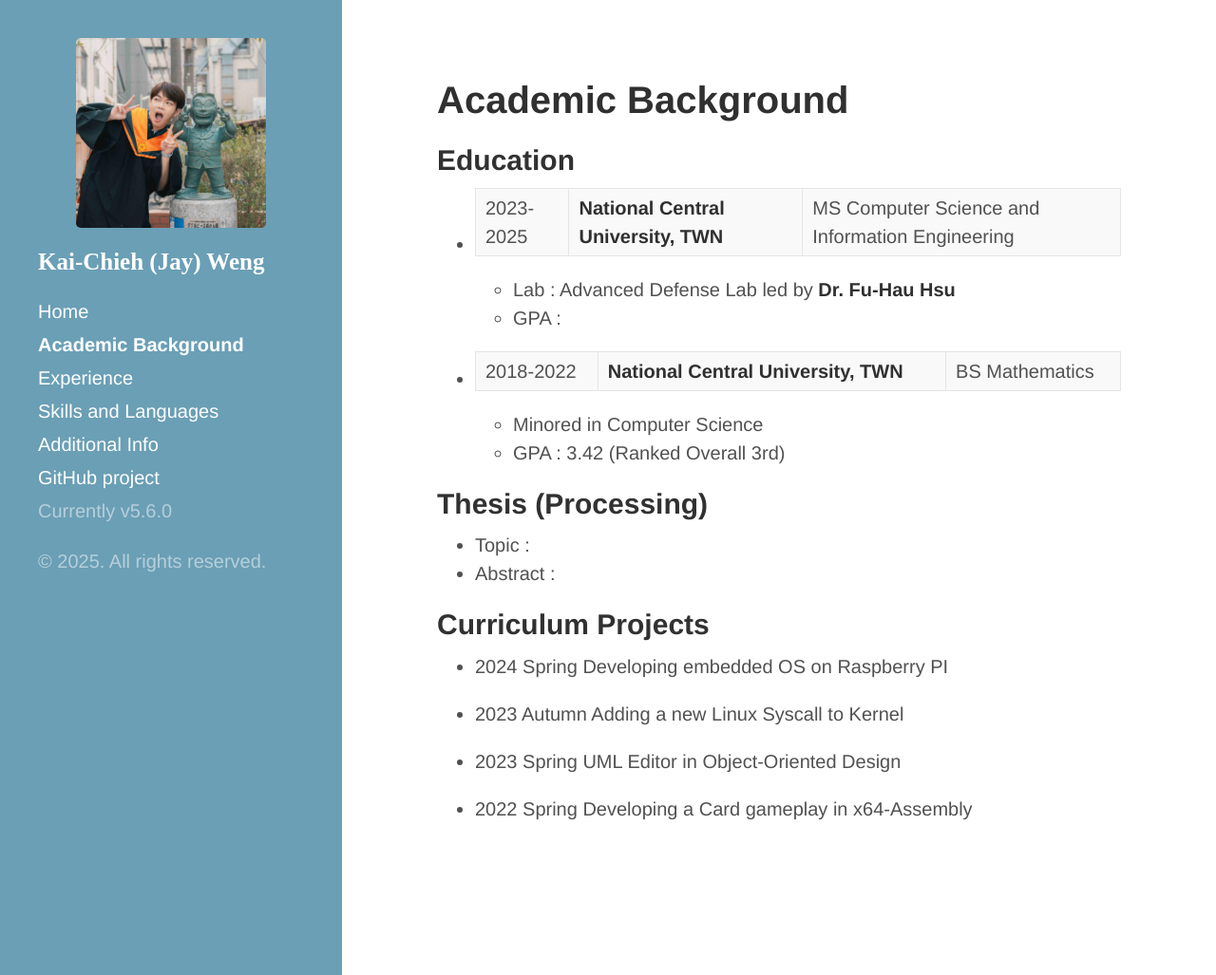
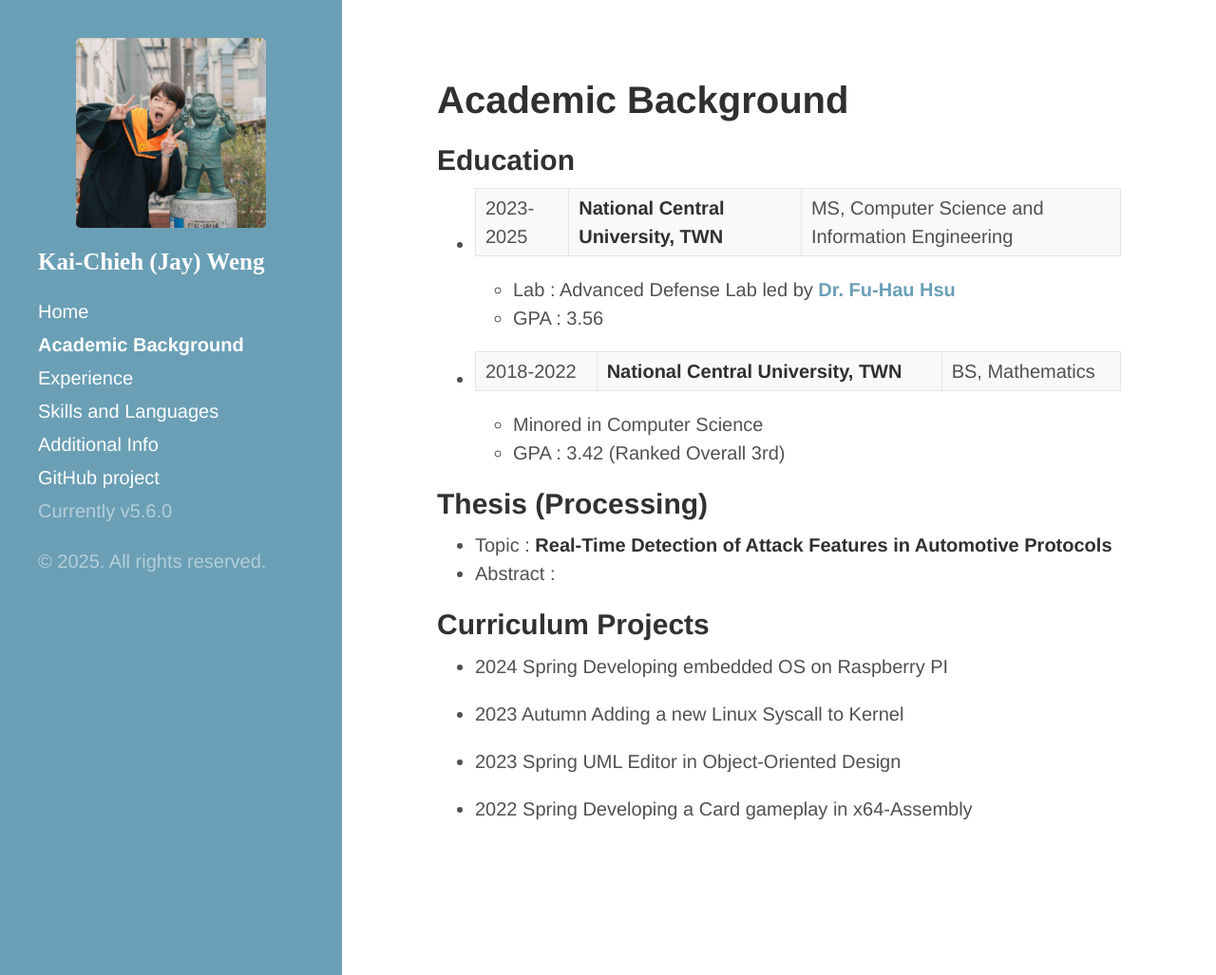
Before and after one commit to FactorialK/FactorialK.github.io, a Jekyll site: the page built from B_Background.md, in a window 1280 px wide and 1027 px high. Shown: the whole window at 95% size. Built offline with Jekyll 4.4.1, drawn with Linux system fonts in a browser that asks for light colours.

Commit message:
250405 Modifying some contents

```diff
--- a/B_Background.md
+++ b/B_Background.md
@@ -4,16 +4,16 @@ title: Academic Background
 ---
 
 ## Education
-- 2023-2025 | **National Central University, TWN** | MS Computer Science and Information Engineering
-  - Lab : Advanced Defense Lab led by **Dr. Fu-Hau Hsu**
-  - GPA :
-- 2018-2022 | **National Central University, TWN** | BS Mathematics
+- 2023-2025 | **National Central University, TWN** | MS, Computer Science and Information Engineering
+  - Lab : Advanced Defense Lab led by [**Dr. Fu-Hau Hsu**](https://staff.csie.ncu.edu.tw/hsufh/)
+  - GPA : 3.56
+- 2018-2022 | **National Central University, TWN** | BS, Mathematics
   - Minored in Computer Science
   - GPA : 3.42 (Ranked Overall 3rd)
 
 
 ## Thesis (Processing)
-* Topic :
+* Topic : **Real-Time Detection of Attack Features in Automotive Protocols**
 * Abstract :
 
 ## Curriculum Projects
```
Also changed, not shown: C_Experience.md (+2 -2 lines), D_Skills.md (+12 -8 lines), _posts/2024-12-22-CV.md (+22 -12 lines).
